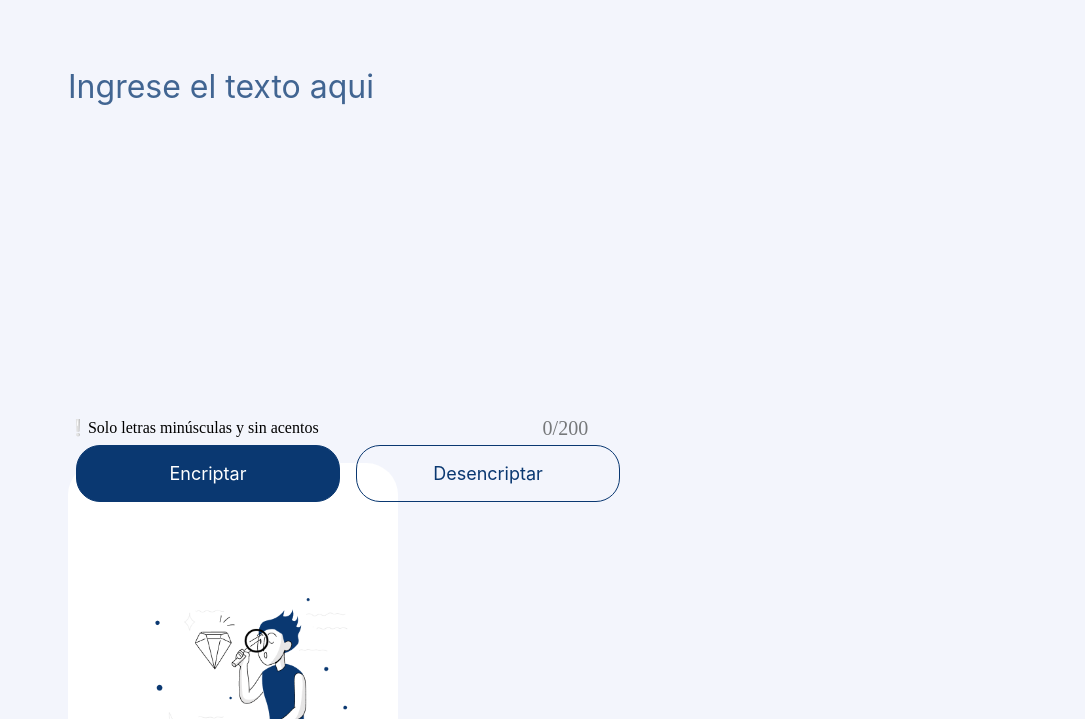
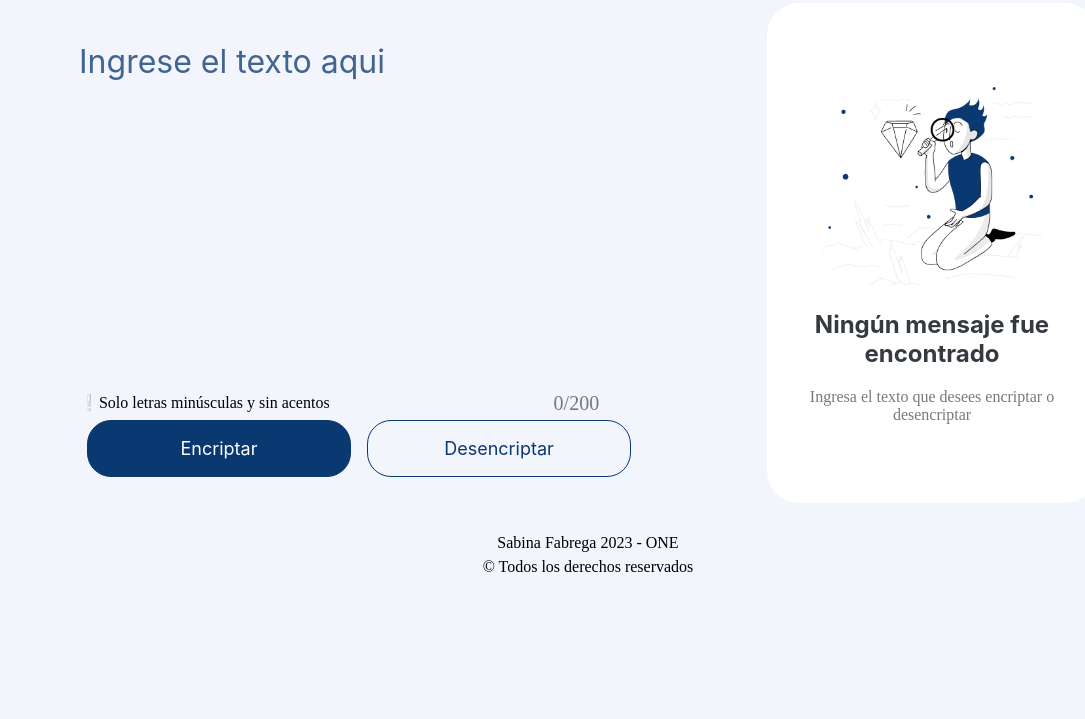
Before and after one commit to saninfa2/encriptadorJS, a plain HTML site: page index.html in a window 1280 px wide. Shown: the part 81-800 px from the top of the page, without its empty margins (52-1137 px from the left). Drawn offline with Linux system fonts and the light colour scheme.

Commit message:
fix:dimension de la caja main y pantalla default

```diff
--- a/index.html
+++ b/index.html
@@ -14,7 +14,7 @@
             <h1><img class="encabezado" src="./imagenes/Vector.png" alt="logo de Alura"></h1>
         </nav>
     </header>
-    <main class="conteiner">
+    <main id="conteiner">
         <div class="text">
             <div id="text-input">
                 <textarea name="input" id="input" cols="30" rows="10" class="input" maxlength="200" type="text" placeholder="Ingrese el texto aqui" onkeyup="countChars(this);"></textarea>
--- a/style.css
+++ b/style.css
@@ -15,12 +15,15 @@ body, html {
     margin-top: 30px;
     margin-left: 84px;
 }
-/*--------------------MAIN---------------------*/
+/*------------------------------------- INPUT TEXTBOX -------------------------------------------*/
+#conteiner{
+    display: flex;
+    justify-content: center;
+}
 .text{
     width: 560px;
     height: 400px;
-    margin-left: 120px;
-    margin-top: 60px;
+    margin-top: 35px;
 }
 
 .input{
@@ -50,7 +53,7 @@ body, html {
     align-items: end;
 }
 
-/*---------------CONTADOR------------------*/
+/*--------------------CONTADOR-------------------------*/
 #charNum{
     font-family: serif;
     font-size: 20px;
@@ -58,7 +61,7 @@ body, html {
     width: 50px;
     height: 20px;
 }
-/*----------- SECCION BOTONES ENCRIPTAR/DESENCRIPTAR ------------*/
+/*----------BOTONES ENCRIPTAR/DESENCRIPTAR ------------*/
 #warning{
     padding: 0px;
     margin-right: 40%;
@@ -93,19 +96,18 @@ body, html {
     background-color: #0A3871;
     color:#fff;
 }
-
+/*----------------------------------------OUTPUT TEXTBOX-----------------------------------------*/
 .none-output{
     background-color: #ffffff;
     width: 330px;
-    height: 540px;
-    margin-left: 120px;
+    height: 500px;
+    margin-left:10%;
     border-radius: 32px;
 }
 
 .no-message{
     width: 220px;
-    margin-top:135px;
-    margin-left: 68px;
+    margin: 84px 55px 0 55px;
 }
 
 .sin-text{
@@ -116,7 +118,6 @@ body, html {
     line-height: 29px;
     color:#343A40;
     padding: 20px;
-
 }
 
 .litle-text{
```
